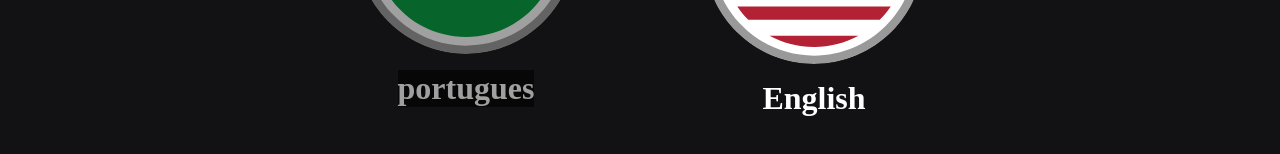
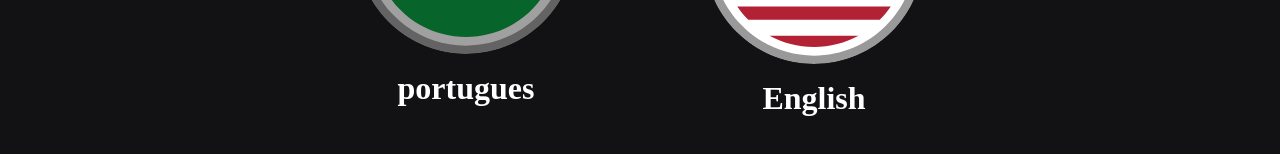
Before and after one commit to TavaressDev/dream-team, a React (Vite) app: page / in a window 1280 px wide. In both pictures the pointer is over the picture 466 px from the left and 436 px from the top of the page. Shown: the part 482-636 px from the top of the page. Built offline with nearby package versions, Linux system fonts and the light colour scheme.

Commit message:
Ajuste no hover das flags

```diff
--- a/src/components/Flags.module.css
+++ b/src/components/Flags.module.css
@@ -32,9 +32,7 @@
 }
 
 .brazilFlag:hover img,
-.usaFlag:hover img,
-.brazilFlag:hover h1,
-.usaFlag:hover h1 {
+.usaFlag:hover img   {
     background: black;
     opacity: 60%;
     cursor: pointer;
```
